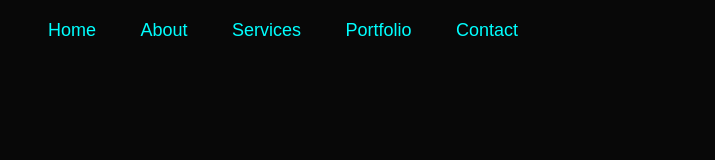
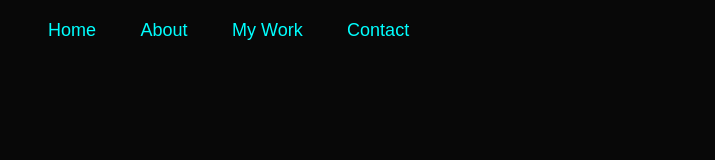
Before and after one commit to DarsiDinesh/DarsiDinesh.github.io, a plain HTML site: page index.html in a window 1280 px wide. Shown: the top 160 px of the page, without its empty margins (100-815 px from the left). Drawn offline with Linux system fonts and the light colour scheme.

Commit message:
Update index.html

```diff
--- a/index.html
+++ b/index.html
@@ -18,8 +18,8 @@
                 <ul id="sidemenu">
                     <li><a href="#header">Home</a></li>
                     <li><a href="#about">About</a></li>
-                    <li><a href="#services">Services</a></li>
-                    <li><a href="#portfolio">Portfolio</a></li>
+<!--                     <li><a href="#services">Services</a></li> -->
+                    <li><a href="#portfolio">My Work</a></li>
                     <li><a href="#contact">Contact</a></li>
                     <i class="fas fa-times" onclick="closemenu()"></i>
                 </ul>
```
